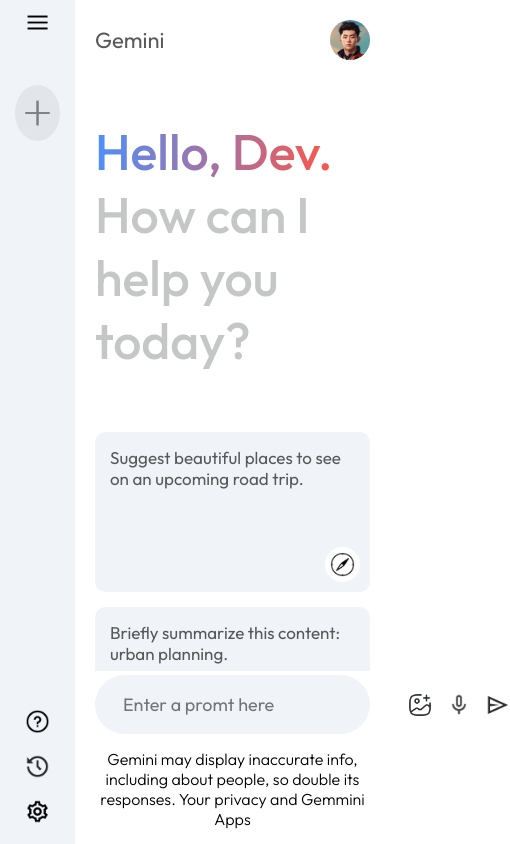
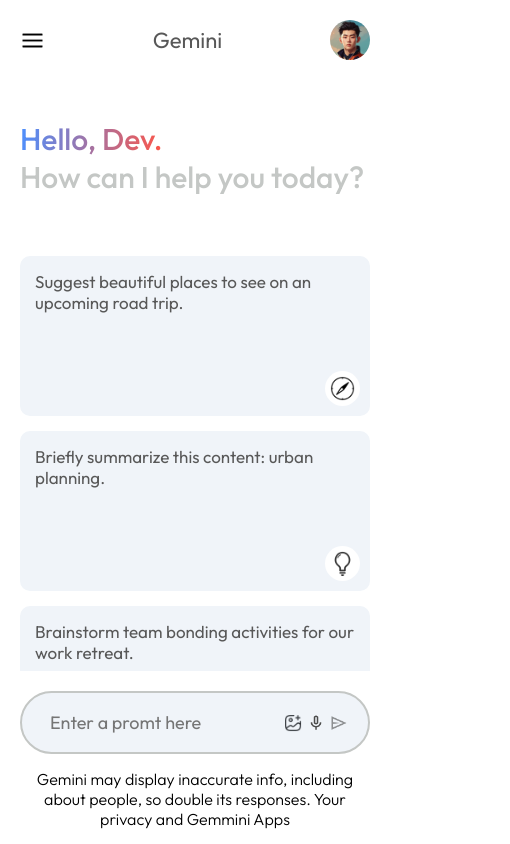
Before and after one commit to habib16247/Gemini_2.o, a React (Vite) app: page / in a window 390 px wide. Shown: the whole page, 510 px wide, since content can reach past the window. Built offline with nearby package versions, Linux system fonts and the light colour scheme.

Commit message:
added some little functionalities and responsive webpage

```diff
--- a/src/assets/assets.js
+++ b/src/assets/assets.js
@@ -13,6 +13,7 @@
 import code_icon from './code_icon.png'
 import send_icon from './send_icon.png'
 import gemini_icon from './gemini_icon.png'
+import cross_icon from "./cross_icon.png"
 
 export const assets = {
     history_icon,
@@ -29,5 +30,6 @@
     message_icon,
     code_icon,
     send_icon,
-    gemini_icon
+    gemini_icon,
+    cross_icon
 }
--- a/src/components/Main/Main.css
+++ b/src/components/Main/Main.css
@@ -13,6 +13,20 @@
   font-size: 22px;
   color: #585858;
 }
+
+#smallScreenMenu {
+  width: 25px;
+  cursor: pointer;
+}
+
+#smallScreenCross {
+  width: 25px;
+  margin-left: -20px;
+  margin-top: -50px;
+  cursor: pointer;
+}
+
+
 
 .main .nav img {
   width: 40px;
@@ -40,7 +54,7 @@
 
 .main_container .greet {
   margin: 20px 0;
-  font-size: 50px;
+  font-size: clamp(30px, 2vw + 1rem, 50px);
   color: #c4c7c5;
   font-weight: 500;
   padding: 20px;
@@ -53,8 +67,6 @@
   -webkit-text-fill-color: transparent;
   color: transparent;
 }
-
-
 
 .main .cards {
   display: grid;
@@ -128,6 +140,7 @@
   background-color: #f0f4f9;
   padding: 10px 20px;
   border-radius: 50px;
+  border: 2px solid #c4c7c5;
   -webkit-border-radius: 50px;
   -moz-border-radius: 50px;
   -ms-border-radius: 50px;
@@ -250,7 +263,6 @@
   -webkit-animation: loader 3s infinite linear;
 }
 
-
 @keyframes loader {
   0% {
     background-position: -800px 0px;
@@ -260,3 +272,21 @@
     background-position: 800px 0px;
   }
 }
+
+@media (max-width: 600px) {
+
+  .main_bottom input {
+    font: none;
+    width: 150px;
+  }
+
+  .search_box .icons_search {
+    display: flex;
+    align-items: center;
+    gap: 5px;
+  }
+
+  .main_bottom .search_box img {
+    width: 18px;
+  }
+}
--- a/src/components/Main/Main.jsx
+++ b/src/components/Main/Main.jsx
@@ -12,33 +12,74 @@
     resultData,
     input,
     setInput,
+    sidebarShow,
+    setSidebarShow,
+    setExtended,
+    extended,
   } = useContext(Context);
 
-  console.log(recentPrompt, resultData)
+  const formEnt = (e) => {
+    e.preventDefault();
+    if (input.trim()) {
+      onSent();
+    }
+  };
+
+  const inputCloseSidebar = () => {
+    if (window.innerWidth <= 600) {
+      setSidebarShow(true);
+    }
+  };
+
+  console.log(recentPrompt, resultData);
 
   return (
-    <div className="main">
+    <div
+      className="main"
+      style={{ positon: extended ? "absolute" : "relative" }}
+    >
       <div className="nav">
+        {sidebarShow && (
+          <img
+            id="smallScreenMenu"
+            onClick={() => {
+              setSidebarShow((prev) => !prev), setExtended(true);
+            }}
+            src={assets.menu_icon}
+            alt="menu_icon"
+          />
+        )}
         <p>Gemini</p>
         <img src={assets.user_icon} alt="user_icon" />
       </div>
       <div className="main_container">
-        {showResult ? <div className="result">
+        {showResult ? (
+          <div className="result">
             <div className="result_title">
               <img src={assets.user_icon} alt="user_icon" />
               <p>{recentPrompt}</p>
             </div>
             <div className="result_data">
-            <img style={{animation: loading ? "round 3s infinite linear" : ""}} className="gemini_icon" src={assets.gemini_icon} alt="gemini_icon" />
-            {loading ? <div className="loader">
+              <img
+                className="gemini_icon"
+                src={assets.gemini_icon}
+                alt="gemini_icon"
+              />
+              {loading ? (
+                <div className="loader">
                   <hr />
                   <hr />
                   <hr />
-            </div> :
-            <p className="result_text" dangerouslySetInnerHTML={{__html:resultData}}></p>
-            }
                 </div>
-        </div> : (
+              ) : (
+                <p
+                  className="result_text"
+                  dangerouslySetInnerHTML={{ __html: resultData }}
+                ></p>
+              )}
+            </div>
+          </div>
+        ) : (
           <div className="middle">
             <div className="greet">
               <p>
@@ -70,9 +111,11 @@
         )}
 
         <div className="main_bottom">
+          <form action="" onSubmit={formEnt}>
             <div className="search_box">
               <input
                 onChange={(e) => setInput(e.target.value)}
+                onClick={inputCloseSidebar}
                 value={input}
                 type="text"
                 placeholder="Enter a promt here"
@@ -84,9 +127,15 @@
                   onClick={() => onSent()}
                   src={assets.send_icon}
                   alt="send_icon"
+                  disabled={!input.trim()} // disable if input is empty
+                  style={{
+                    opacity: input.trim() ? 1 : 0.5, // visually indicate disabled state
+                    cursor: input.trim() ? "pointer" : "not-allowed",
+                  }}
                 />
               </div>
             </div>
+          </form>
           <p className="bottom_info">
             Gemini may display inaccurate info, including about people, so
             double its responses. Your privacy and Gemmini Apps
--- a/src/components/Sidebar/Sidebar.css
+++ b/src/components/Sidebar/Sidebar.css
@@ -1,4 +1,10 @@
 
+
+#smallScreenCross {
+    position: absolute;
+    top: 60px;
+    right: 25px;
+}
 
 .sidebar {
     min-height: 100vh;
@@ -44,6 +50,8 @@
 .sidebar .recent {
     display: flex;
     flex-direction: column;
+    animation: fadeIn 1.5s;
+    -webkit-animation: fadeIn 1.5s;
 }
 
 
@@ -89,3 +97,10 @@
     padding-right: 4000px;
     cursor: pointer;
 }
+
+@media (max-width: 600px) {
+    .slide {
+        position: absolute;
+        z-index: 1;
+    }
+}
--- a/src/components/Sidebar/Sidebar.jsx
+++ b/src/components/Sidebar/Sidebar.jsx
@@ -1,63 +1,97 @@
-import React, { useContext, useState } from 'react'
-import {assets} from "../../assets/assets"
-import "./Sidebar.css"
-import { Context } from '../../context/Context'
+import React, { useContext, useState } from "react";
+import { assets } from "../../assets/assets";
+import "./Sidebar.css";
+import { Context } from "../../context/Context";
 
 const Sidebar = () => {
+  const {
+    onSent,
+    sidebarShow,
+    prevPrompt,
+    setPrevPrompt,
+    setShowResult,
+    setRecentPrompt,
+    extended,
+    setExtended,
+    setSidebarShow
+  } = useContext(Context);
 
-    const {onSent, prevPrompt, setPrevPrompt, setShowResult, setRecentPrompt} = useContext(Context)
 
-    const [extended, setExtended] = useState(false)
-
-    const loadPrompt = async(prompt) => {
+  const loadPrompt = async (prompt) => {
     try {
-            setRecentPrompt(prompt)
-            return onSent(prompt)
+      setRecentPrompt(prompt);
+      return onSent(prompt);
     } catch (error) {
-            console.error("API Error: ", error)
+      console.error("API Error: ", error);
     }
-    }
+  };
 
   return (
+    <div style={{display: sidebarShow ? "none" : "block"}} className="slide">
       <div className="sidebar">
         <div className="top">
-            <img src={assets.menu_icon} alt="menu_icon" className="menu" onClick={() => setExtended(prev => !prev)} />
-            <div onClick={() => setShowResult(false)} className="new_chat" style={{borderRadius: extended ? "50px" : "50%" }}>
+        <img
+            id="smallScreenCross"
+            onClick={() => {setSidebarShow((prev) => !prev), setExtended(false)}}
+            src={assets.cross_icon}
+            alt="cross_icon"
+          />
+          <img
+            style={{marginTop: extended ? "0px" : "40px"}}
+            src={assets.menu_icon}
+            alt="menu_icon"
+            className="menu"
+            onClick={() => setExtended((prev) => !prev)}
+          />
+          <div
+            onClick={() => setShowResult(false)}
+            className="new_chat"
+            style={{ borderRadius: extended ? "50px" : "50%" }}
+          >
             <img src={assets.plus_icon} alt="plus_icon" />
-                {extended ? <p style={{paddingRight: "50px", textWrap: "nowrap"}}>New Chat</p> : null}
+            {extended ? (
+              <p style={{ paddingRight: "50px", textWrap: "nowrap" }}>
+                New Chat
+              </p>
+            ) : null}
           </div>
-            {extended ? <div className="recent">
+          {extended ? (
+            <div className="recent">
               <p className="recent_title">Recent</p>
               <div className="all_recent">
                 {prevPrompt.map((item, index) => {
                   return (
-                        <div onClick={() => loadPrompt(item)} className="recent_entry">
+                    <div
+                      onClick={() => loadPrompt(item)}
+                      className="recent_entry"
+                    >
                       <img src={assets.message_icon} alt="message_icon" />
-                            <p>{item.slice(0,18)}...</p>
+                      <p>{item.slice(0, 18)}...</p>
                     </div>
-                    )
+                  );
                 })}
               </div>
-
-            </div> : null}
+            </div>
+          ) : null}
         </div>
 
         <div className="bottom">
           <div className="bottm_item recent_entry">
             <img src={assets.question_icon} alt="question_icon" />
-                {extended ? <p style={{paddingRight: "50px"}}>Help</p> : null}
+            {extended ? <p style={{ paddingRight: "50px" }}>Help</p> : null}
           </div>
           <div className="bottm_item recent_entry">
             <img src={assets.history_icon} alt="history_icon" />
-                {extended ? <p style={{paddingRight: "50px"}}>Activity</p> : null}
+            {extended ? <p style={{ paddingRight: "50px" }}>Activity</p> : null}
           </div>
           <div className="bottm_item recent_entry">
             <img src={assets.setting_icon} alt="setting_icon" />
-                {extended ? <p style={{paddingRight: "50px"}}>Settings</p> : null}
+            {extended ? <p style={{ paddingRight: "50px" }}>Settings</p> : null}
           </div>
         </div>
       </div>
-  )
-}
+    </div>
+  );
+};
 
-export default Sidebar
+export default Sidebar;
--- a/src/context/Context.jsx
+++ b/src/context/Context.jsx
@@ -10,6 +10,8 @@
   const [showResult, setShowResult] = useState(false);
   const [loading, setLoading] = useState(false);
   const [resultData, setResultData] = useState("");
+  const [sidebarShow, setSidebarShow] = useState(true)
+  const [extended, setExtended] = useState(false);
   const timeouts = []; // Store timeouts to clear them if needed
 
   const delayPara = (index, nextWord) => {
@@ -82,6 +84,10 @@
     resultData,
     input,
     setInput,
+    sidebarShow,
+    setSidebarShow,
+    setExtended,
+    extended
   };
 
   return (
--- a/src/index.css
+++ b/src/index.css
@@ -11,4 +11,16 @@
 #root {
     display: flex;
     min-height: 100vh;
+    animation: fadeIn 1.5s;
+    -webkit-animation: fadeIn 1.5s duration timing-function delay iteration-count direction fill-mode;
 }
+
+@keyframes fadeIn {
+    0% {
+        opacity: 0;
+    }
+
+    100% {
+        opacity: 1;
+    }
+}
```
Also changed, not shown: src/assets/cross_icon.png (added). Lines whose indentation alone changed are shown as unchanged.
